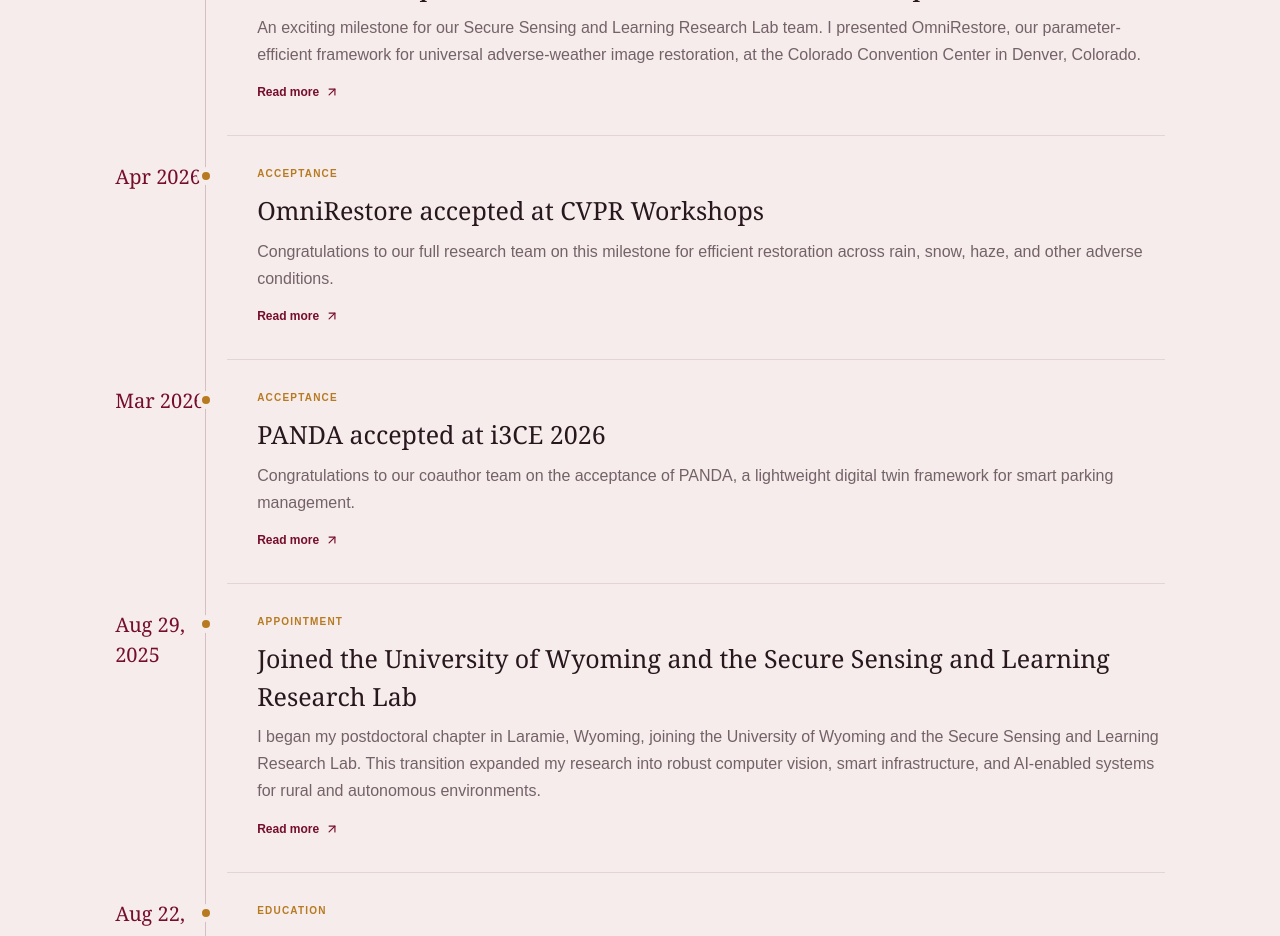
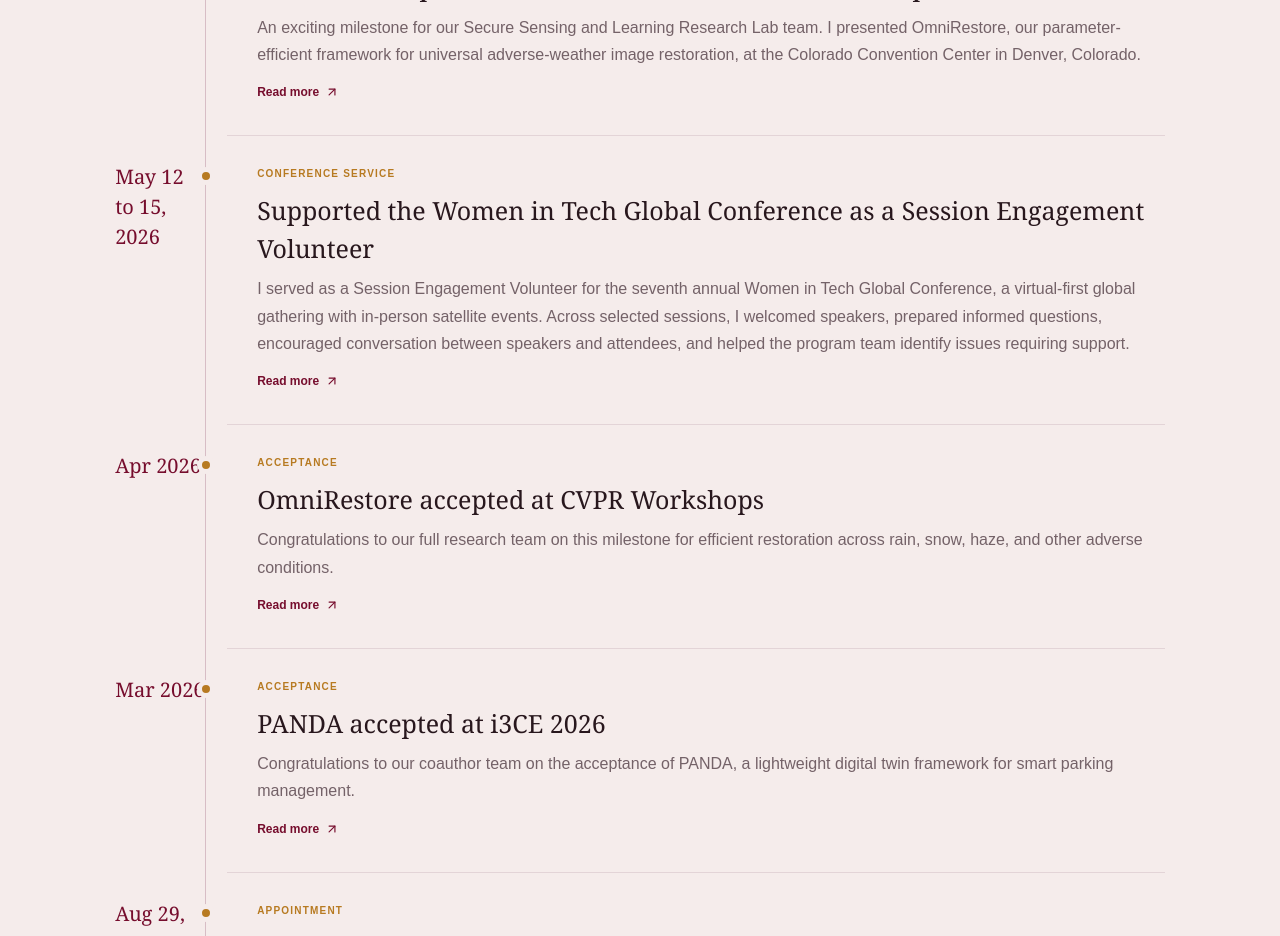
Before and after one commit to Judith989/judith-website-2026, a Next.js app: page /news in a window 1280 px wide. Shown: the part 1120-2056 px from the top of the page. Built offline with nearby package versions, Linux system fonts and the light colour scheme; no server answers.

Commit message:
Add WomenTech conference service

```diff
--- a/app/news/page.tsx
+++ b/app/news/page.tsx
@@ -39,6 +39,7 @@ function abbreviateMonths(date: string) {
 const journey: NewsItem[] = [
   { date: "June 17, 2026", category: "Virtual presentation", title: "PANDA presented virtually at i3CE 2026", text: "I presented PANDA, our lightweight digital twin framework for smart parking management, during the virtual program of the ASCE International Conference on Computing in Civil Engineering. The conference was held June 14 to 17 at Songdo Convensia in Songdo, Incheon, South Korea.", href: "https://www.i3ce2026.com/about/03.html" },
   { date: "June 3 to 7, 2026", category: "Conference", title: "OmniRestore presented at the IEEE/CVF CVPR Workshops in Denver", text: "An exciting milestone for our Secure Sensing and Learning Research Lab team. I presented OmniRestore, our parameter-efficient framework for universal adverse-weather image restoration, at the Colorado Convention Center in Denver, Colorado.", href: "https://openaccess.thecvf.com/content/CVPR2026W/NTIRE/papers/Njoku_OmniRestore_A_Parameter-Efficient_Framework_for_Universal_Adverse-Weather_Image_Restoration_CVPRW_2026_paper.pdf" },
+  { date: "May 12 to 15, 2026", category: "Conference service", title: "Supported the Women in Tech Global Conference as a Session Engagement Volunteer", text: "I served as a Session Engagement Volunteer for the seventh annual Women in Tech Global Conference, a virtual-first global gathering with in-person satellite events. Across selected sessions, I welcomed speakers, prepared informed questions, encouraged conversation between speakers and attendees, and helped the program team identify issues requiring support.", href: "https://www.linkedin.com/posts/women-in-tech-south-korea_huge-thanks-to-women-in-tech-south-korea-activity-7454583342248800257-EChu" },
   { date: "April 2026", category: "Acceptance", title: "OmniRestore accepted at CVPR Workshops", text: "Congratulations to our full research team on this milestone for efficient restoration across rain, snow, haze, and other adverse conditions.", href: "https://judith989.github.io/CVPRW2026_OmniRestore/" },
   { date: "March 2026", category: "Acceptance", title: "PANDA accepted at i3CE 2026", text: "Congratulations to our coauthor team on the acceptance of PANDA, a lightweight digital twin framework for smart parking management.", href: "https://scholar.google.com/scholar?q=%22PANDA%3A+A+Lightweight+Digital+Twin+Framework+for+Smart+Parking+Management%22" },
   { date: "August 29, 2025", category: "Appointment", title: "Joined the University of Wyoming and the Secure Sensing and Learning Research Lab", text: "I began my postdoctoral chapter in Laramie, Wyoming, joining the University of Wyoming and the Secure Sensing and Learning Research Lab. This transition expanded my research into robust computer vision, smart infrastructure, and AI-enabled systems for rural and autonomous environments.", href: "/about" },
```
